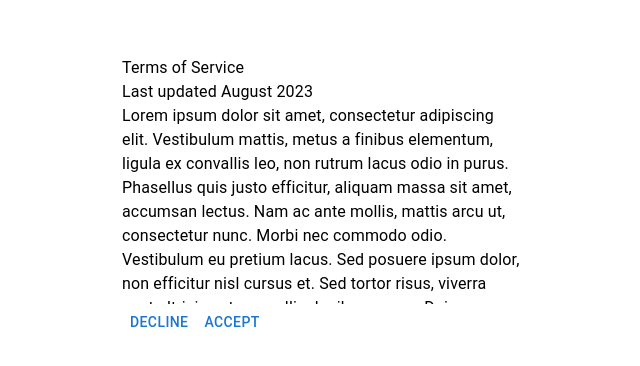
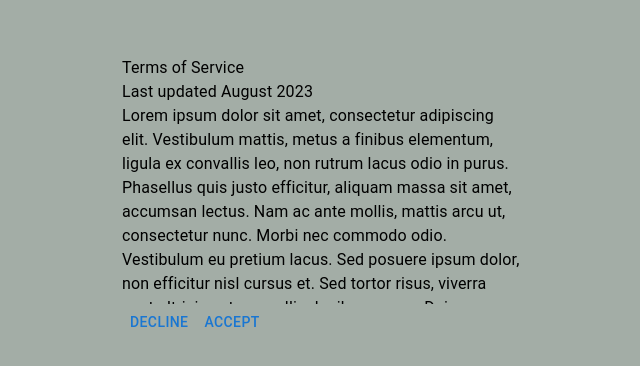
Before and after one commit to Lewinek/TermsOfService, a React (Create React App) app: page / in a window 1280 px wide. Shown: the part 202-568 px from the top of the page, without its empty margins (318-958 px from the left). Built offline with nearby package versions, Linux system fonts and the light colour scheme.

Commit message:
Add grey color to main page

```diff
--- a/src/App.js
+++ b/src/App.js
@@ -11,7 +11,8 @@ function App() {
                 height: "100dvh",
                 display: "flex",
                 justifyContent: "center",
-            alignItems: "center"
+                alignItems: "center",
+                backgroundColor: "#a3ada6"
             }}
         >
             <ScrollableAcceptanceBox></ScrollableAcceptanceBox>
@@ -20,5 +21,4 @@ function App() {
 }
 
 
-
 export default App;
```
Lines whose indentation alone changed are shown as unchanged.
